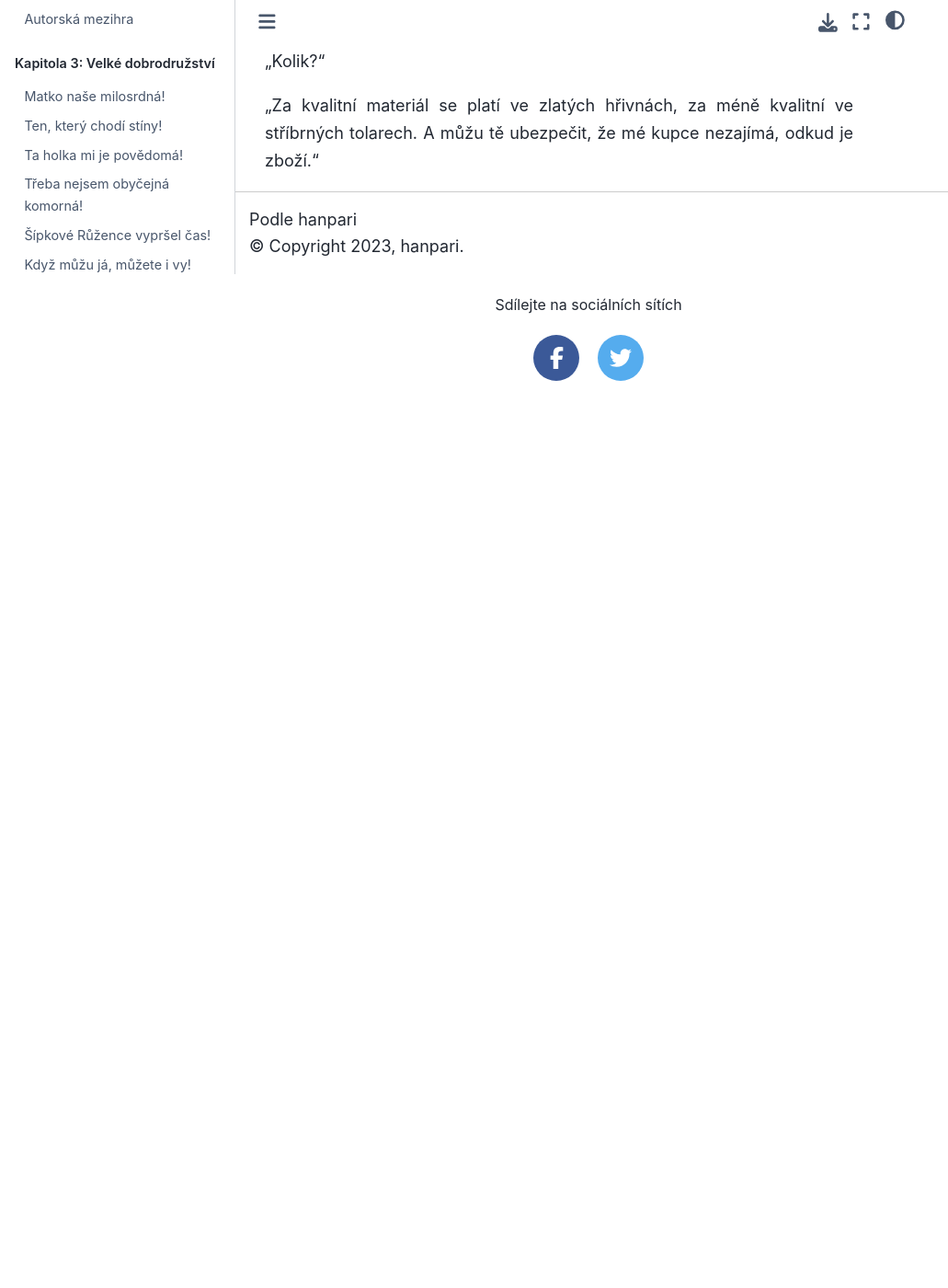
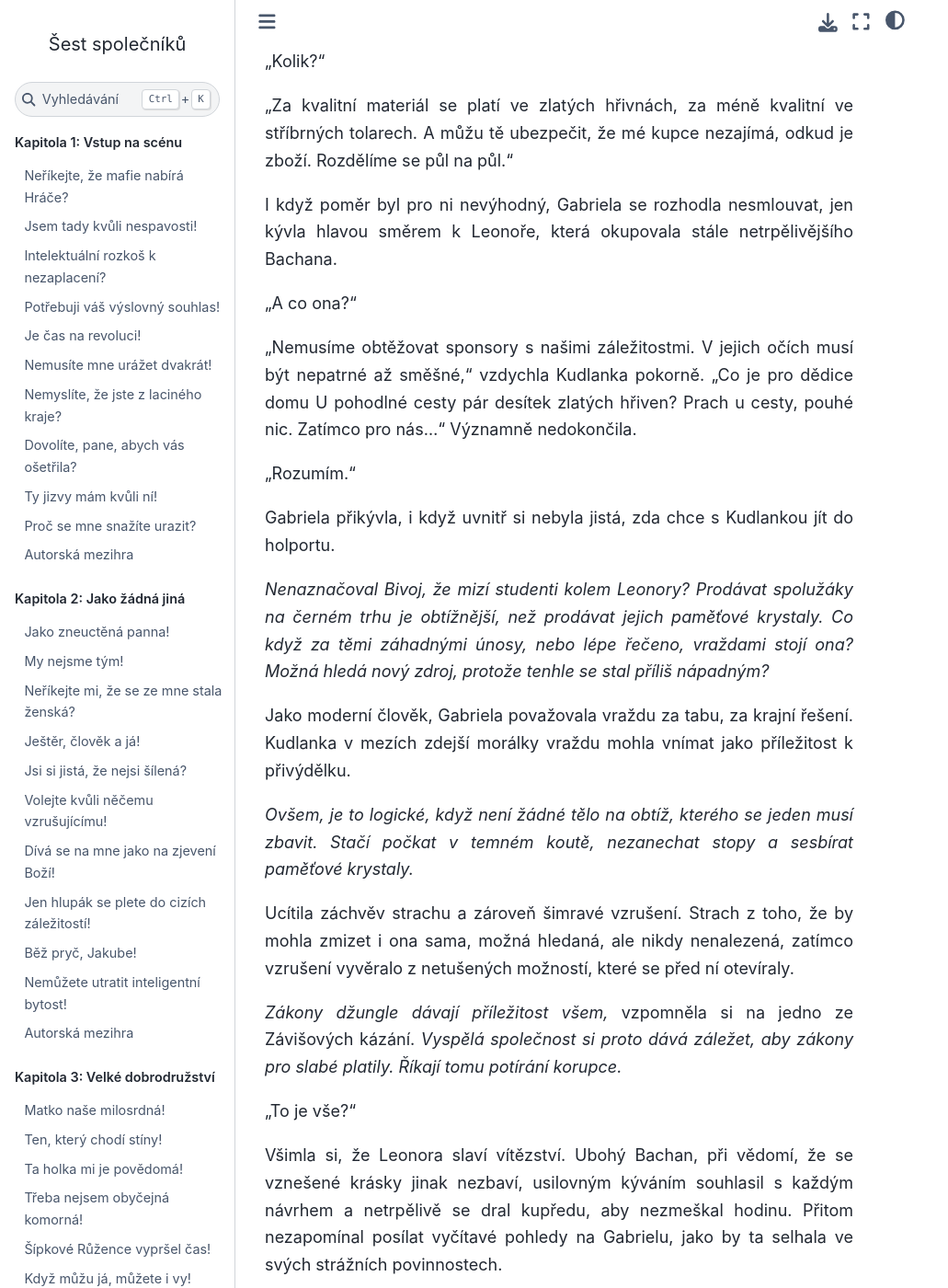
Before and after one commit to hanpari/sest-spolecniku, a Sphinx documentation site: the page built from source/sest_spolecniku/014-nove-hrozby/07.md, in a window 1280 px wide and 1400 px high, scrolled down 5403 px. Shown: the whole window at 92% size, without its empty margins (0-1031 px from the left). Built offline with Sphinx 7.4.7 and the Sphinx Book theme 1.1.4, drawn with Linux system fonts in a browser that asks for light colours; pages that are not in the unit, such as notebooks, are missing from menus; before the commit the page ends 5817 px from its top, so only the background shows below that; some of the changed text lies outside the part shown.

Commit message:
Kudlanka

```diff
--- a/source/sest_spolecniku/014-nove-hrozby/07.md
+++ b/source/sest_spolecniku/014-nove-hrozby/07.md
@@ -1,4 +1,4 @@
-#
+# A co mi nabízí děvče jako já?
 
 "Pane Bachane, slyšela jsem, že se vyznáte v právu? Možná bych přivítala malou radu."
 
@@ -56,13 +56,13 @@
 
 V jejím zvonivém hlase zněl téměř lačný podtón, jako by užuž odhadovala Gabrielinu cenu na černém trhu.
 
-"Chci využít tuto příležitost, abych se omluvila," pokračovala. Přestože se nedočkala odpovědi, nezdála se vyvedená z míry. "Možná to nevíš, ale ten hlupák, co ti způsobil potíže, je mým bratrancem. Bylo by nešťastné, kdybys měla dojem, že stojím na jeho straně. Už rok se snažím, aby mne nikdo s ním, ani s naším klanem nespojoval."
+"Chci využít tuto příležitost, abych se omluvila," pokračovala. Přestože se nedočkala odpovědi, nezdála se vyvedená z míry. "Možná to nevíš, ale ten hlupák, co ti způsobil potíže, je můj bratranec. Bylo by nešťastné, kdybys měla dojem, že stojím na jeho straně. Už rok se snažím, aby mne nikdo s ním, ani s naším klanem nespojoval."
 
 "Proč?" zeptala se Gabriela zvědavě. "Bivoj se zdál být pyšný na svůj původ."
 
-"Starý klan, který se potácí na hranici bezvýznamnosti," řekla pohrdavě Kudlenka a mimoděk tak zopakovala slova, které Bivoj použil na Leonořinu adresu. "I když je nejstarším synem, Bivoj nemá ani schopnosti, ani možnost náš klan postavit na nohy. Raději než se utopit na děravé bárce, dávám přednost pevnější lodi. Asi jako ty."
+"Starý klan, který se potácí na hranici bezvýznamnosti," řekla pohrdavě Kudlenka a mimoděk tak zopakovala slova, které Bivoj použil na Leonořinu adresu. "I když je nejstarším synem, Bivoj nemá ani schopnosti, ani možnost klan postavit na nohy. Raději než se utopit na děravé bárce, dávám přednost pevnější lodi. Asi jako ty."
 
-Kudlanka spiklenecky mrkla, jako by naznačovala, že ona a Gabriela jsou na tom stejně.
+Kudlanka spiklenecky mrkla, jako by naznačovala, že ona a Gabriela jsou na tom stejně, obě závislé na přízni bohatších spolužáků.
 
 "Můj parník se právě chystá sebrat tvůj vlečný člun," ušklíbla se Gabriela. "Nejsi tu proto, abys mne zdržela?"
 
@@ -102,8 +102,46 @@
 
 Gabriela věděla, že lže, protože baron z Mechového kopce a jiná pohraniční šlechta krmili lidskými krystaly jimi chovaná monstra. Což bylo nejen neetické, ale vysloveně zakázané úřadem gubernátorky. *Stejně zakázané jako prodávat za otroky ženy a muže s rozvinutým vnitřním plamenem,* pomyslela si Gabriela, která začínala tušit, kam rozhovor směřuje.
 
-"Možná bych věděla, jak takové krystaly zpeněžit," zašeptala Kudlanka. "Velmi dobře zpeněžit."
+"Možná bych věděla, jak takové krystaly zpeněžit," zašeptala Kudlanka vábivě. "Velmi dobře zpeněžit."
 
 "Kolik?"
 
-"Za kvalitní materiál se platí ve zlatých hřivnách, za méně kvalitní ve stříbrných tolarech. A můžu tě ubezpečit, že mé kupce nezajímá, odkud je zboží."
+"Za kvalitní materiál se platí ve zlatých hřivnách, za méně kvalitní ve stříbrných tolarech. A můžu tě ubezpečit, že mé kupce nezajímá, odkud je zboží. Rozdělíme se půl na půl."
+
+I když poměr byl pro ni nevýhodný, Gabriela se rozhodla nesmlouvat, jen kývla hlavou směrem k Leonoře, která okupovala stále netrpělivějšího Bachana.
+
+"A co ona?"
+
+"Nemusíme obtěžovat sponsory s našimi záležitostmi. V jejich očích musí být nepatrné až směšné," vzdychla Kudlanka pokorně. "Co je pro dědice domu U pohodlné cesty pár desítek zlatých hřiven? Prach u cesty, pouhé nic. Zatímco pro nás..." Významně nedokončila.
+
+"Rozumím."
+
+Gabriela přikývla, i když uvnitř si nebyla jistá, zda chce s Kudlankou jít do holportu.
+
+*Nenaznačoval Bivoj, že mizí studenti kolem Leonory? Prodávat spolužáky na černém trhu je obtížnější, než prodávat jejich paměťové krystaly. Co když za těmi záhadnými únosy, nebo lépe řečeno, vraždami stojí ona? Možná hledá nový zdroj, protože tenhle se stal příliš nápadným?*
+
+Jako moderní člověk, Gabriela považovala vraždu za tabu, za krajní řešení. Kudlanka v mezích zdejší morálky vraždu mohla vnímat jako příležitost k přivýdělku.
+
+*Ovšem, je to logické, když není žádné tělo na obtíž, kterého se jeden musí zbavit. Stačí  počkat v temném koutě, nezanechat stopy a sesbírat paměťové krystaly.*
+
+Ucítila záchvěv strachu a zároveň šimravé vzrušení. Strach z toho, že by mohla zmizet i ona sama, možná hledaná, ale nikdy nenalezená, zatímco vzrušení vyvěralo z netušených možností, které se před ní otevíraly.
+
+*Zákony džungle dávají příležitost všem,* vzpomněla si na jedno ze Závišových kázání. *Vyspělá společnost si proto dává záležet, aby zákony pro slabé platily. Říkají tomu potírání korupce.*
+
+"To je vše?"
+
+Všimla si, že Leonora slaví vítězství. Ubohý Bachan, při vědomí, že se vznešené krásky jinak nezbaví, usilovným kýváním souhlasil s každým návrhem a netrpělivě se dral kupředu, aby nezmeškal hodinu. Přitom nezapomínal posílat vyčítavé pohledy na Gabrielu, jako by ta selhala ve svých strážních povinnostech.
+
+"Pospícháme," zafuněl, když se konečně vymanil a prošel kolem ní. "Nesnáším, když chodím pozdě."
+
+"Pan Bachan nesnáší, když chodí pozdě," prohodila oběť Theodorikovy šikany, jako by Gabriela byla hluchá. "Mladší slečno z Mechové kopce, zbývají poslední minuty."
+
+"Zdá se, že ruka je v rukávě," poznamenala Kudlanka a kývla na spokojenou Leonoru. "Budu muset také jít," dodala a zvedla levou ruku, jako člověk, který se chce podívat na hodinky. Sotva zjistila, že má prázdné zápěstí, zarazila se. Pak se omluvně ušklíbla, když viděla, že ji Gabriela bedlivě pozoruje. "Nejspíš před sebou nebudeme mít tajemství, dcero Satanova. Některých návyků se dívka nezbaví, ať si dá pozor sebevíc. Nezbývá nám tedy než být kamarádky, co povíš?"
+
+"Budeme kamarádky," souhlasila Gabriela trpce. V duchu proklela své druhé já pro její pubertální satanismus. *To bylo o fous. Naštěstí jsme se prozradily obě.*
+
+Ve Hře zjevně náramkové hodinky neexistovaly. Lidé zde dávali přednost solidním cibulím, jaké nosil Bachan. *Záviš nás varoval, že každý Hráč může být spíše nepřítel než přítel, zejména takový, který ve Hře strávil více času než my. A zdá se, že se nemýlil.*
+
+Ani na okamžik nepochybovala, že kdyby odmítla Kudlančinu nabídka, byl by to její paměťový krystal, který by skončil na černém trhu, někde mezi zbožím, o jehož původ se nikdo nezajímal.
+
+Najednou si připadala velice zranitelná.
```
